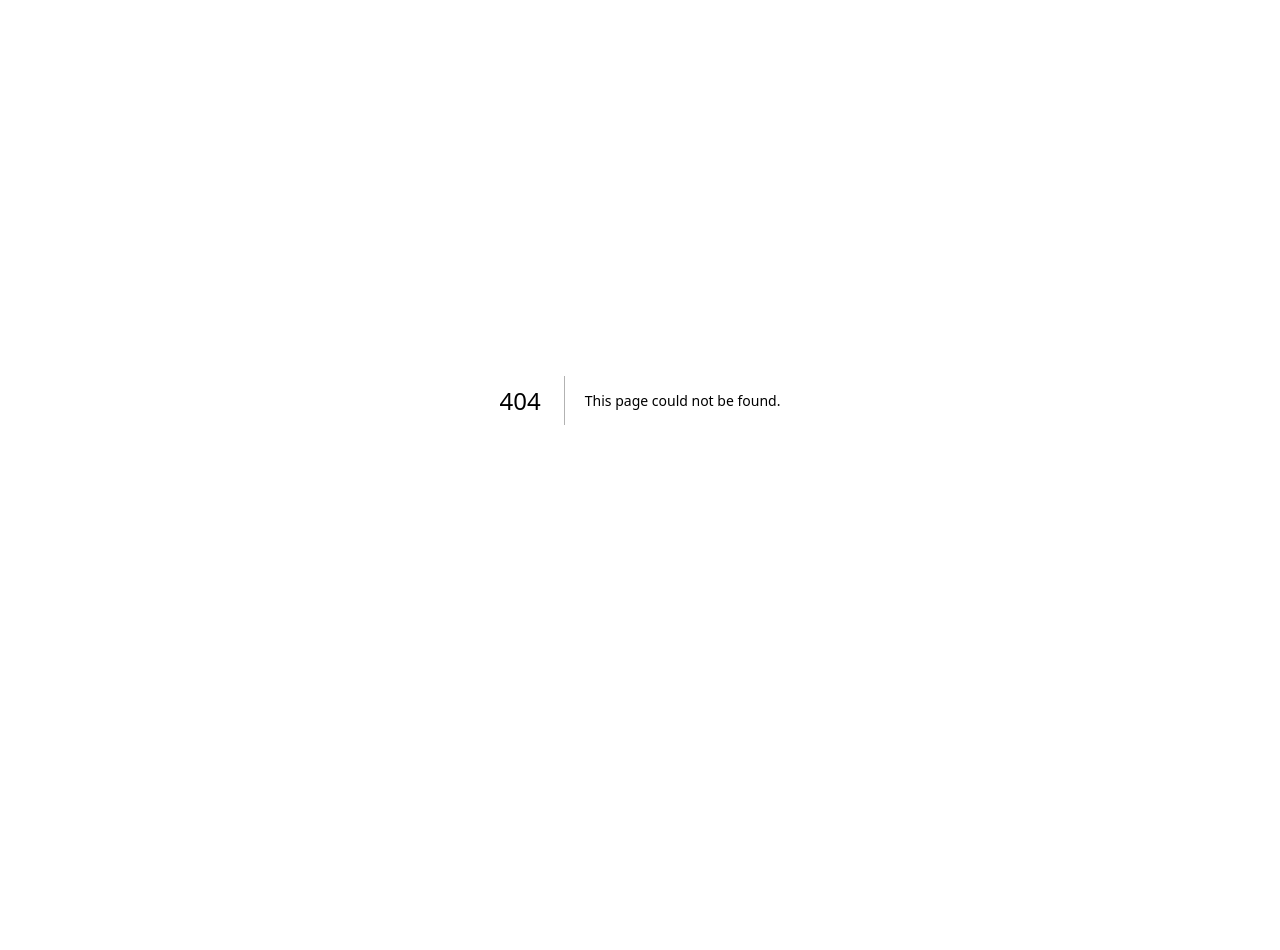
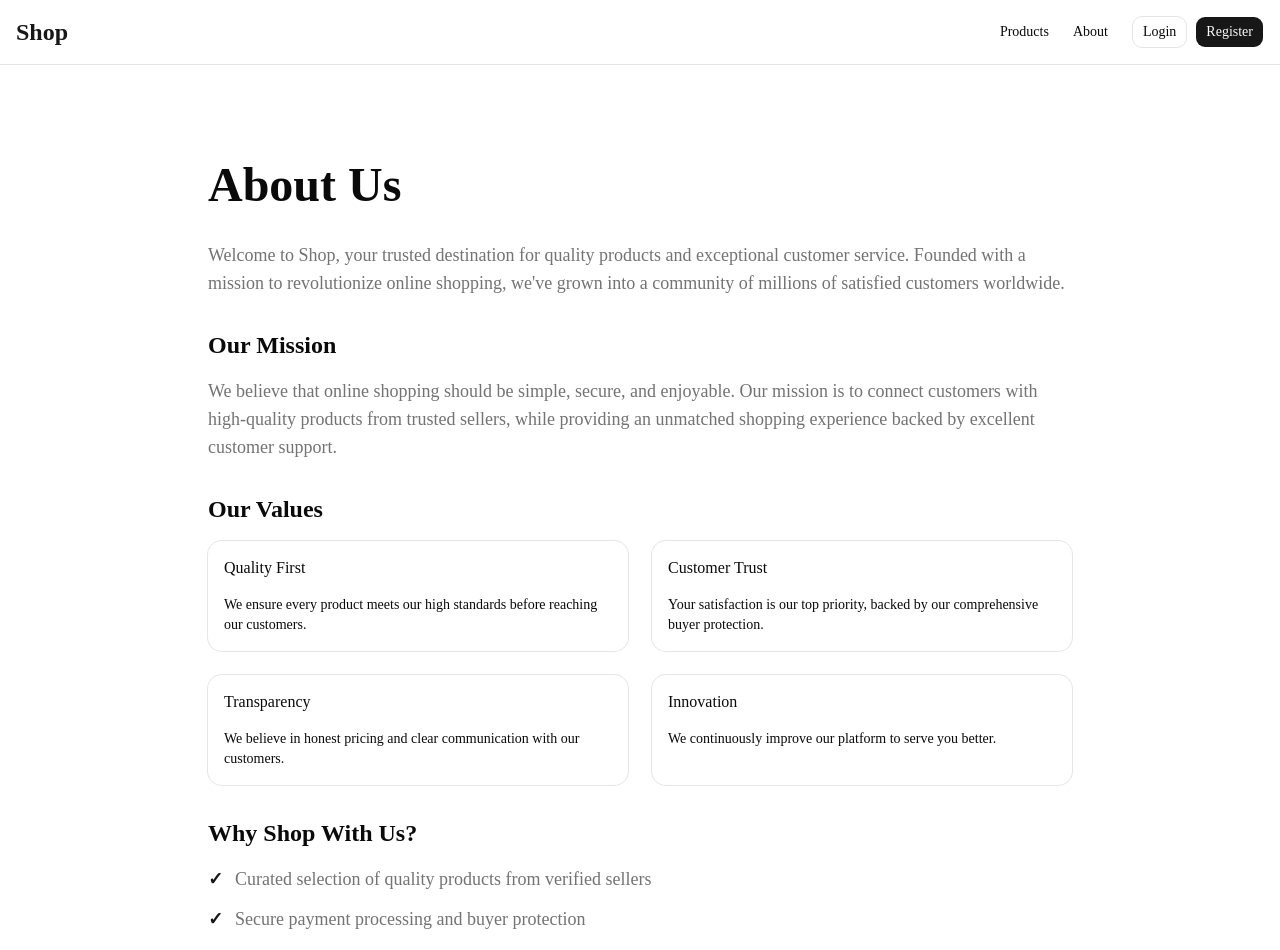
Before and after one commit to Md-Firoz-Mahmud-Nur/inventory-landing, a Next.js app: page /about in a window 1280 px wide. Before the commit this address had no page. Shown: the top 950 px of the page. Before the commit the page ends 800 px from the top, so only its background shows below. Built offline with nearby package versions, Linux system fonts and the light colour scheme.

Commit message:
Add : About Page

```diff
--- /dev/null
+++ b/app/about/page.tsx
@@ -0,0 +1,120 @@
+import { Navbar } from "@/components/navbar";
+import { Card, CardContent, CardHeader, CardTitle } from "@/components/ui/card";
+
+export default function AboutPage() {
+  return (
+    <div className="min-h-screen bg-background">
+      <Navbar />
+
+      <section className="px-4 py-16 md:py-24 max-w-4xl mx-auto">
+        <h1 className="text-4xl md:text-5xl font-bold mb-8 text-balance">
+          About Us
+        </h1>
+
+        <div className="space-y-8 text-lg text-muted-foreground">
+          <p>
+            Welcome to Shop, your trusted destination for quality products and
+            exceptional customer service. Founded with a mission to
+            revolutionize online shopping, we&apos;ve grown into a community of
+            millions of satisfied customers worldwide.
+          </p>
+
+          <div>
+            <h2 className="text-2xl font-bold text-foreground mb-4">
+              Our Mission
+            </h2>
+            <p>
+              We believe that online shopping should be simple, secure, and
+              enjoyable. Our mission is to connect customers with high-quality
+              products from trusted sellers, while providing an unmatched
+              shopping experience backed by excellent customer support.
+            </p>
+          </div>
+
+          <div>
+            <h2 className="text-2xl font-bold text-foreground mb-4">
+              Our Values
+            </h2>
+            <div className="grid grid-cols-1 md:grid-cols-2 gap-6">
+              <Card>
+                <CardHeader>
+                  <CardTitle>Quality First</CardTitle>
+                </CardHeader>
+                <CardContent>
+                  We ensure every product meets our high standards before
+                  reaching our customers.
+                </CardContent>
+              </Card>
+
+              <Card>
+                <CardHeader>
+                  <CardTitle>Customer Trust</CardTitle>
+                </CardHeader>
+                <CardContent>
+                  Your satisfaction is our top priority, backed by our
+                  comprehensive buyer protection.
+                </CardContent>
+              </Card>
+
+              <Card>
+                <CardHeader>
+                  <CardTitle>Transparency</CardTitle>
+                </CardHeader>
+                <CardContent>
+                  We believe in honest pricing and clear communication with our
+                  customers.
+                </CardContent>
+              </Card>
+
+              <Card>
+                <CardHeader>
+                  <CardTitle>Innovation</CardTitle>
+                </CardHeader>
+                <CardContent>
+                  We continuously improve our platform to serve you better.
+                </CardContent>
+              </Card>
+            </div>
+          </div>
+
+          <div>
+            <h2 className="text-2xl font-bold text-foreground mb-4">
+              Why Shop With Us?
+            </h2>
+            <ul className="space-y-3">
+              <li className="flex items-start gap-3">
+                <span className="text-primary font-bold">✓</span>
+                <span>
+                  Curated selection of quality products from verified sellers
+                </span>
+              </li>
+              <li className="flex items-start gap-3">
+                <span className="text-primary font-bold">✓</span>
+                <span>Secure payment processing and buyer protection</span>
+              </li>
+              <li className="flex items-start gap-3">
+                <span className="text-primary font-bold">✓</span>
+                <span>Fast and reliable shipping options</span>
+              </li>
+              <li className="flex items-start gap-3">
+                <span className="text-primary font-bold">✓</span>
+                <span>24/7 customer support</span>
+              </li>
+              <li className="flex items-start gap-3">
+                <span className="text-primary font-bold">✓</span>
+                <span>Easy returns and refunds</span>
+              </li>
+            </ul>
+          </div>
+        </div>
+      </section>
+
+      {/* Footer */}
+      <footer className="px-4 py-8 border-t border-border bg-muted/50 mt-16">
+        <div className="max-w-7xl mx-auto text-center text-sm text-muted-foreground">
+          <p>&copy; 2024 Shop. All rights reserved.</p>
+        </div>
+      </footer>
+    </div>
+  );
+}
--- a/app/layout.tsx
+++ b/app/layout.tsx
@@ -1,3 +1,4 @@
+import { AuthProvider } from "@/lib/auth-context";
 import type { Metadata } from "next";
 import { Geist, Geist_Mono } from "next/font/google";
 import "./globals.css";
@@ -25,9 +26,10 @@ export default function RootLayout({
   return (
     <html
       lang="en"
-      className={`${geistSans.variable} ${geistMono.variable} h-full antialiased`}
-    >
-      <body className="min-h-full flex flex-col">{children}</body>
+      className={`${geistSans.variable} ${geistMono.variable} h-full antialiased`}>
+      <body className="min-h-full flex flex-col">
+        <AuthProvider>{children}</AuthProvider>
+      </body>
     </html>
   );
 }
--- /dev/null
+++ b/components/navbar.tsx
@@ -0,0 +1,76 @@
+'use client';
+
+import Link from 'next/link';
+import { useRouter } from 'next/navigation';
+import { useAuth } from '@/lib/auth-context';
+import { Button } from '@/components/ui/button';
+import {
+  DropdownMenu,
+  DropdownMenuContent,
+  DropdownMenuItem,
+  DropdownMenuLabel,
+  DropdownMenuSeparator,
+  DropdownMenuTrigger,
+} from '@/components/ui/dropdown-menu';
+
+export function Navbar() {
+  const router = useRouter();
+  const { user, logout } = useAuth();
+
+  const handleLogout = async () => {
+    await logout();
+    router.push('/login');
+  };
+
+  return (
+    <nav className="sticky top-0 z-50 w-full border-b border-border bg-background">
+      <div className="flex items-center justify-between px-4 py-4 max-w-7xl mx-auto">
+        <Link href="/" className="flex items-center gap-2">
+          <span className="text-2xl font-bold text-primary">Shop</span>
+        </Link>
+
+        <div className="flex items-center gap-6">
+          <Link href="/products" className="text-sm font-medium hover:text-primary">
+            Products
+          </Link>
+          <Link href="/about" className="text-sm font-medium hover:text-primary">
+            About
+          </Link>
+
+          {user ? (
+            <DropdownMenu>
+              <DropdownMenuTrigger asChild>
+                <Button variant="outline">
+                  {user.name || user.email}
+                </Button>
+              </DropdownMenuTrigger>
+              <DropdownMenuContent align="end">
+                <DropdownMenuLabel>{user.email}</DropdownMenuLabel>
+                <DropdownMenuSeparator />
+                <DropdownMenuItem asChild>
+                  <Link href="/dashboard">Dashboard</Link>
+                </DropdownMenuItem>
+                <DropdownMenuItem asChild>
+                  <Link href="/products/manage">Manage Products</Link>
+                </DropdownMenuItem>
+                <DropdownMenuSeparator />
+                <DropdownMenuItem onClick={handleLogout}>
+                  Logout
+                </DropdownMenuItem>
+              </DropdownMenuContent>
+            </DropdownMenu>
+          ) : (
+            <div className="flex items-center gap-2">
+              <Button variant="outline" asChild>
+                <Link href="/login">Login</Link>
+              </Button>
+              <Button asChild>
+                <Link href="/register">Register</Link>
+              </Button>
+            </div>
+          )}
+        </div>
+      </div>
+    </nav>
+  );
+}
--- /dev/null
+++ b/lib/auth-context.tsx
@@ -0,0 +1,99 @@
+'use client';
+
+import { createContext, useContext, useState, useCallback, ReactNode } from 'react';
+
+interface User {
+  id: string;
+  email: string;
+  name: string | null;
+}
+
+interface AuthContextType {
+  user: User | null;
+  isLoading: boolean;
+  register: (email: string, password: string, name: string) => Promise<void>;
+  login: (email: string, password: string) => Promise<void>;
+  logout: () => Promise<void>;
+}
+
+const AuthContext = createContext<AuthContextType | undefined>(undefined);
+
+export function AuthProvider({ children }: { children: ReactNode }) {
+  const [user, setUser] = useState<User | null>(null);
+  const [isLoading, setIsLoading] = useState(false);
+
+  const register = useCallback(async (email: string, password: string, name: string) => {
+    setIsLoading(true);
+    try {
+      const response = await fetch('/api/auth/register', {
+        method: 'POST',
+        headers: { 'Content-Type': 'application/json' },
+        body: JSON.stringify({ email, password, name }),
+      });
+
+      if (!response.ok) {
+        const error = await response.json();
+        throw new Error(error.message || 'Registration failed');
+      }
+
+      // Auto-login after registration
+      const loginResponse = await fetch('/api/auth/login', {
+        method: 'POST',
+        headers: { 'Content-Type': 'application/json' },
+        body: JSON.stringify({ email, password }),
+      });
+
+      if (loginResponse.ok) {
+        const data = await loginResponse.json();
+        setUser(data.user);
+      }
+    } finally {
+      setIsLoading(false);
+    }
+  }, []);
+
+  const login = useCallback(async (email: string, password: string) => {
+    setIsLoading(true);
+    try {
+      const response = await fetch('/api/auth/login', {
+        method: 'POST',
+        headers: { 'Content-Type': 'application/json' },
+        body: JSON.stringify({ email, password }),
+      });
+
+      if (!response.ok) {
+        const error = await response.json();
+        throw new Error(error.message || 'Login failed');
+      }
+
+      const data = await response.json();
+      setUser(data.user);
+    } finally {
+      setIsLoading(false);
+    }
+  }, []);
+
+  const logout = useCallback(async () => {
+    setIsLoading(true);
+    try {
+      await fetch('/api/auth/logout', { method: 'POST' });
+      setUser(null);
+    } finally {
+      setIsLoading(false);
+    }
+  }, []);
+
+  return (
+    <AuthContext.Provider value={{ user, isLoading, register, login, logout }}>
+      {children}
+    </AuthContext.Provider>
+  );
+}
+
+export function useAuth() {
+  const context = useContext(AuthContext);
+  if (context === undefined) {
+    throw new Error('useAuth must be used within AuthProvider');
+  }
+  return context;
+}
```
